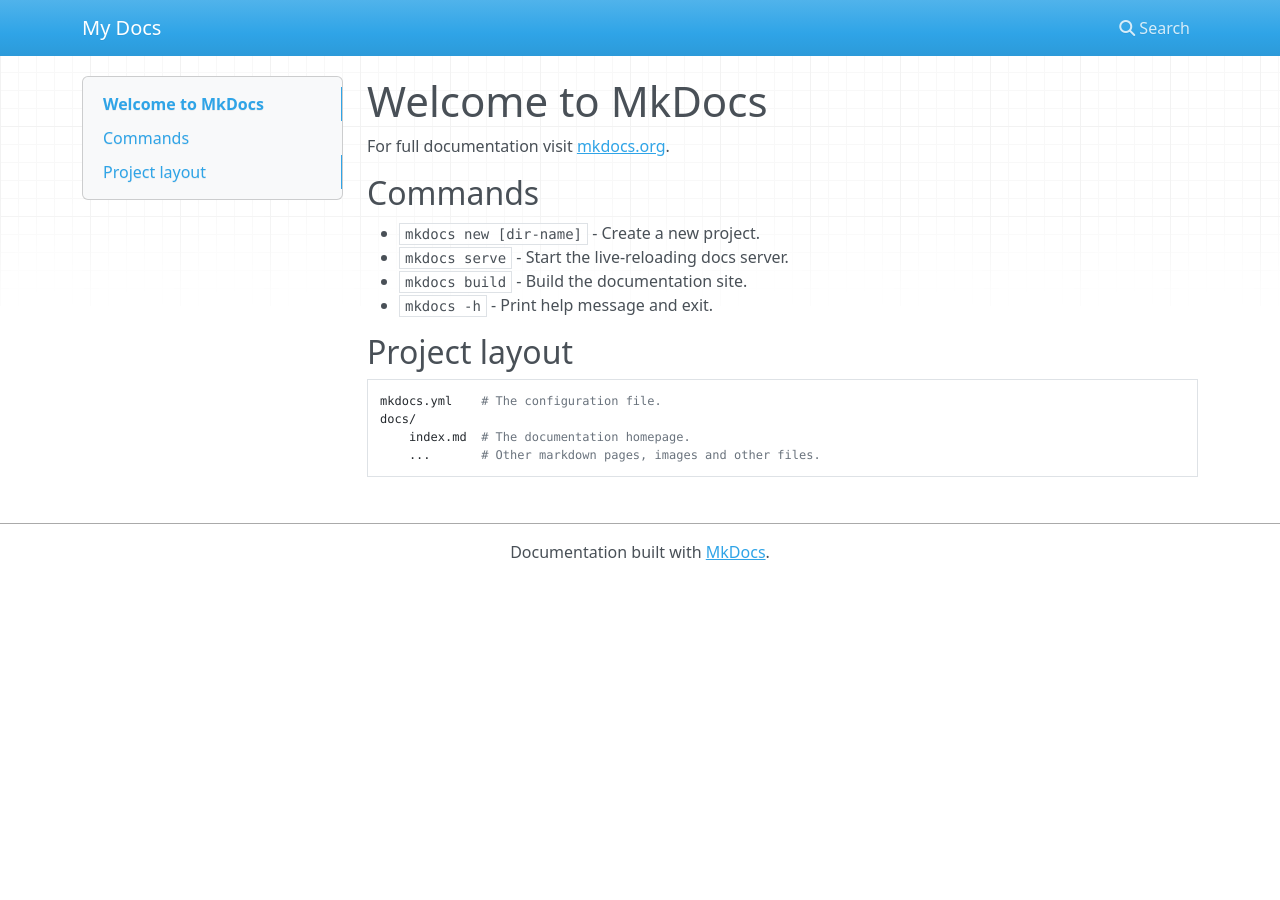
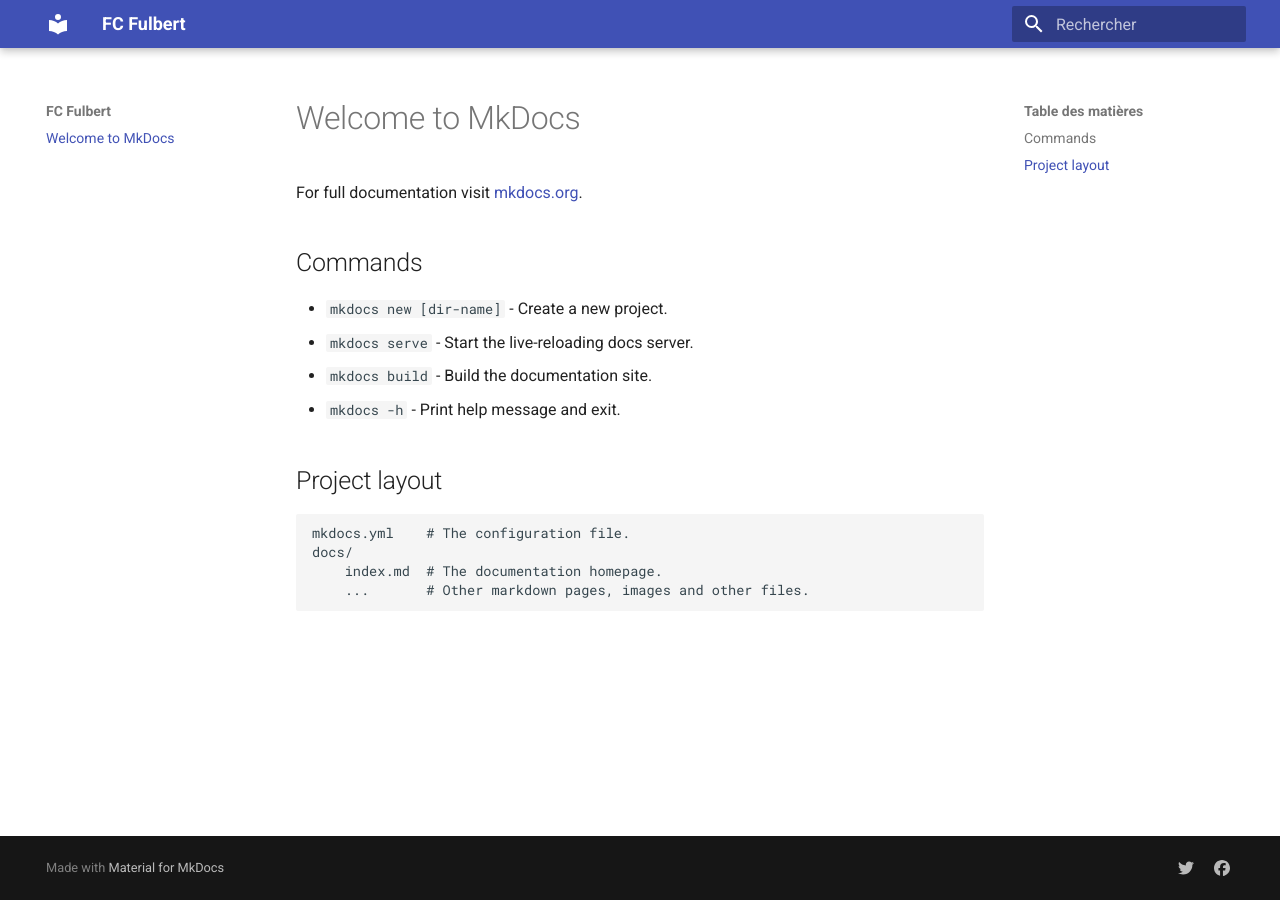
Before and after one commit to CLePtiot/FC-Fulbert, an MkDocs documentation site: the page built from docs/index.md, in a window 1280 px wide. Built offline with MkDocs 1.6.1 and Material for MkDocs 9.7.7, drawn with Linux system fonts in a browser that asks for light colours; nearby versions of some CDN libraries.

Commit message:
Mkdocs.yml

```diff
--- a/mkdocs.yml
+++ b/mkdocs.yml
@@ -1 +1,21 @@
-site_name: My Docs
+site_name: FC Fulbert
+site_url: https://Fc-Fulbert.com
+site_description: Site officiel du FC Fulbert - actualités, joueurs, résultats et infos du club.
+theme:
+  name: material
+  language: fr
+extra:
+  social:
+    - icon: fontawesome/brands/twitter
+      link: https://twitter.com/FCFulbert
+    - icon: fontawesome/brands/facebook
+      link: https://facebook.com/FCFulbert
+plugins:
+  - search
+  - sitemap:
+      changefreq: daily
+      priority: 0.5
+  - seo:
+      site_name: FC Fulbert
+      description: Actualités et infos du FC Fulbert
+      keywords: football, FC Fulbert, résultats, joueurs, matchs
```
